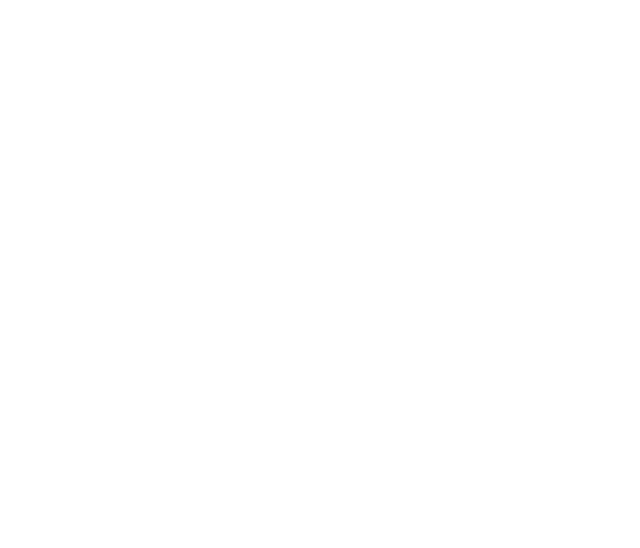
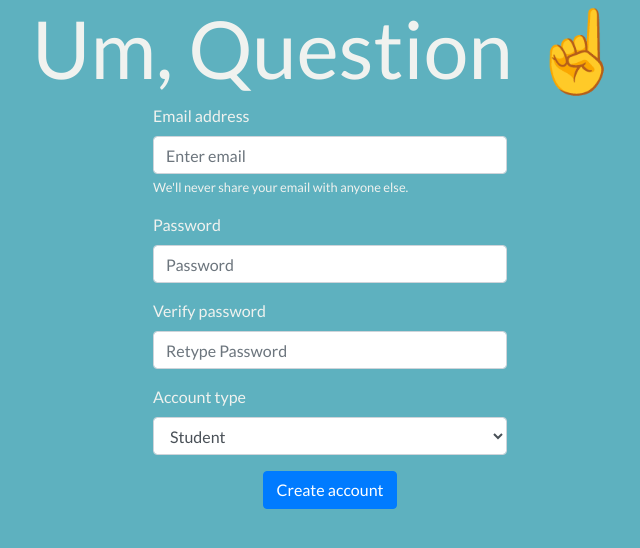
Before and after one commit to claudiaareneee/UmQuestion, a website: page public/newUser.html in a window 1280 px wide. Shown: the whole page, without its empty margins (310-950 px from the left). Drawn offline with nearby package versions, Linux system fonts and the light colour scheme; no server answers.

Commit message:
created createUser page

```diff
--- a/public/login.js
+++ b/public/login.js
@@ -13,5 +13,5 @@ submitButton.onclick = function(){
 
 var loginButton = document.getElementById("newUserButton");
 loginButton.onclick = function(){
-    window.location = "newUser.html";
+    window.location = "newuser.html";
 };
--- a/public/newUser.html
+++ b/public/newUser.html
@@ -0,0 +1,62 @@
+<!doctype html>
+<html class="login">
+  <head>
+    <title>DCSP Project</title>
+    <!-- Bootstrap -->
+    <link rel="stylesheet" href="https://stackpath.bootstrapcdn.com/bootstrap/4.3.1/css/bootstrap.min.css" integrity="sha384-ggOyR0iXCbMQv3Xipma34MD+dH/1fQ784/j6cY/iJTQUOhcWr7x9JvoRxT2MZw1T" crossorigin="anonymous">
+    <meta name="viewport" content="width=device-width, initial-scale=1, shrink-to-fit=no">
+
+    <!-- Fonts -->
+    <link href="https://fonts.googleapis.com/css?family=Lato&display=swap" rel="stylesheet">
+
+    <!-- Our custom stylesheets -->
+    <link rel="stylesheet" type="text/css" href="stylesheet.css">
+
+  </head>
+  <body>
+      <h1 id="apptitle">Um, Question ☝️</h1>
+
+      <form>
+            <div class="login-content container">
+                <div class="form-group">
+                    <label for="email">Email address</label>
+                    <input type="email" class="form-control" id="email" aria-describedby="emailHelp" placeholder="Enter email">
+                    <small id="emailHelp" class="form-text">We'll never share your email with anyone else.</small>
+                </div>
+                <div class="form-group">
+                    <label for="password">Password</label>
+                    <input type="password" class="form-control" id="password" placeholder="Password">
+                </div>
+                <div class="form-group">
+                    <label for="password">Verify password</label>
+                    <input type="password" class="form-control" id="password" placeholder="Retype Password">
+                </div>
+                <div class="form-group">
+                    <label for="inputState">Account type</label>
+                    <select id="inputState" class="form-control">
+                        <option selected>Student</option>
+                        <option>Teacher</option>
+                        <option>Admin</option>
+                    </select>
+                </div>
+                <div class="center-contents">
+                    <button id="createButton" type="submit" class="btn btn-primary">Create account</button>
+                </div>
+            </div>
+      </form>
+
+      <!-- Bootstrap -->
+      <script src="https://code.jquery.com/jquery-3.3.1.slim.min.js" integrity="sha384-q8i/X+965DzO0rT7abK41JStQIAqVgRVzpbzo5smXKp4YfRvH+8abtTE1Pi6jizo" crossorigin="anonymous"></script>
+      <script src="https://cdnjs.cloudflare.com/ajax/libs/popper.js/1.14.7/umd/popper.min.js" integrity="sha384-UO2eT0CpHqdSJQ6hJty5KVphtPhzWj9WO1clHTMGa3JDZwrnQq4sF86dIHNDz0W1" crossorigin="anonymous"></script>
+      <script src="https://stackpath.bootstrapcdn.com/bootstrap/4.3.1/js/bootstrap.min.js" integrity="sha384-JjSmVgyd0p3pXB1rRibZUAYoIIy6OrQ6VrjIEaFf/nJGzIxFDsf4x0xIM+B07jRM" crossorigin="anonymous"></script>
+
+      <!-- Our Scripts -->
+      <script src="/socket.io/socket.io.js"></script>
+      <script>
+        var socket = io();
+      </script>
+      <script src="models.js"></script>
+      <script src="View.js"></script>
+      <script src="newuser.js"></script>
+  </body>
+</html>
--- /dev/null
+++ b/public/newuser.js
@@ -0,0 +1,4 @@
+createUserButton = document.getElementById("createButton");
+createUserButton.onclick = function (){
+    window.location = "course.html";
+};
--- a/public/stylesheet.css
+++ b/public/stylesheet.css
@@ -60,6 +60,13 @@ p {
     float: right;
 }
 
+.center-contents{
+    align-items: center;
+    justify-content: space-around;
+    display: flex;
+    float: none;
+}
+
 .questionContainer {
     margin-bottom: 2rem;
 }
```
